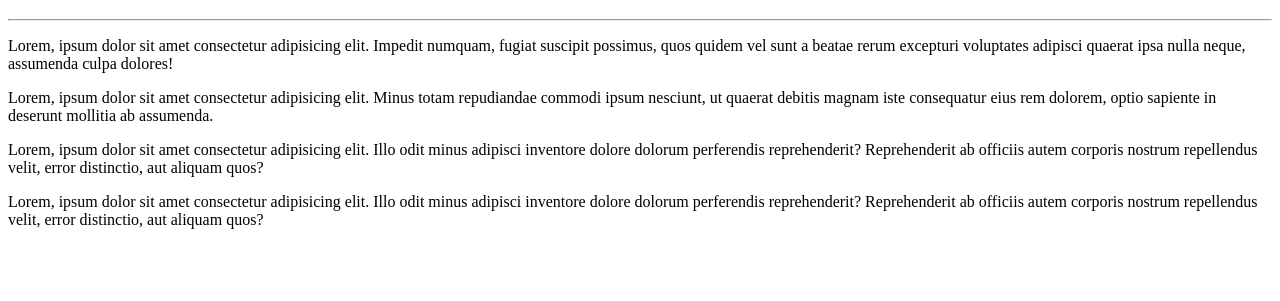
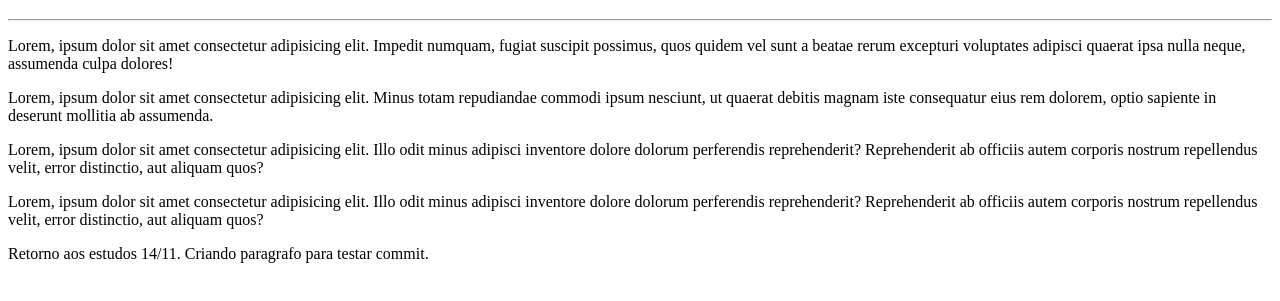
Before and after one commit to fabianoapoliano/hello_word, a plain HTML site: page site_exemplo/index.html in a window 1280 px wide. Shown: the part 61-362 px from the top of the page. Drawn offline with Linux system fonts and the light colour scheme.

Commit message:
Retorno ao estudos. 14/11/2022

```diff
--- a/site_exemplo/index.html
+++ b/site_exemplo/index.html
@@ -16,5 +16,7 @@
 
     <p>Lorem, ipsum dolor sit amet consectetur adipisicing elit. Illo odit minus adipisci inventore dolore dolorum perferendis reprehenderit? Reprehenderit ab officiis autem corporis nostrum repellendus velit, error distinctio, aut aliquam quos?</p>
 
+    <p>Retorno aos estudos 14/11. Criando paragrafo para testar commit.</p>
+
 </body>
 </html>
```
